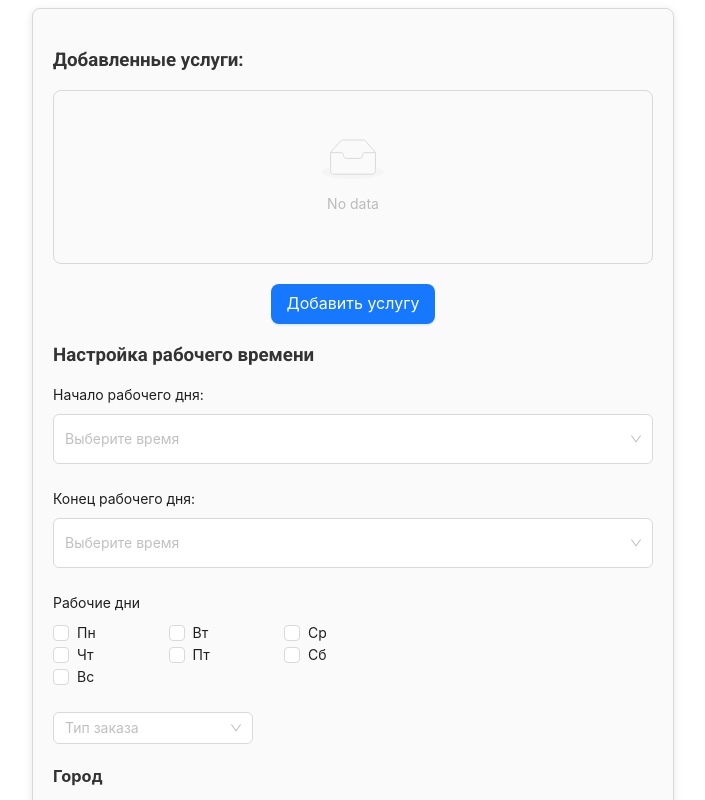
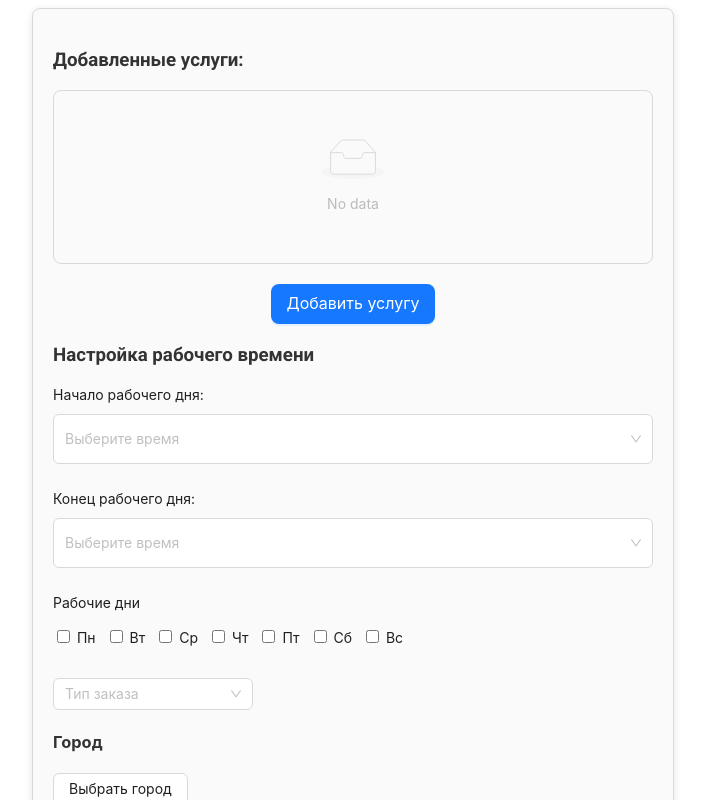
Before and after one commit to mlproger/test_vue_spec_bot, a Vue app: page / in a window 1280 px wide. Both pictures are taken after a click on the button "Редактировать информацию". Shown: the top 800 px of the page, without its empty margins (287-992 px from the left). Built offline with nearby package versions, Linux system fonts and the light colour scheme.

Commit message:
Update ServicesForm.vue

```diff
--- a/src/components/ServicesForm.vue
+++ b/src/components/ServicesForm.vue
@@ -108,7 +108,7 @@
       <h3 style="margin-top: 20px;">Настройка рабочего времени</h3>
       <a-form layout="vertical">
         <a-form-item label="Начало рабочего дня:">
-          <a-select v-model="startTime" @change="onStartTimeChange" placeholder="Выберите время" class="custom-select">
+          <a-select v-model="startTime" @change="onStartTimeChange" :placeholder="this.formattedStartTime || 'Выберите время'" class="custom-select">
             <a-select-option
               v-for="time in timeOptions"
               :key="time"
@@ -119,7 +119,7 @@
           </a-select>
         </a-form-item>
         <a-form-item label="Конец рабочего дня:">
-          <a-select v-model="endTime" @change="onEndTimeChange" placeholder="Выберите время" class="custom-select">
+          <a-select v-model="endTime" @change="onEndTimeChange" :placeholder="this.formattedEndTime || 'Выберите время'" class="custom-select">
             <a-select-option
               v-for="time in timeOptionsReverse"
               :key="time"
@@ -130,16 +130,19 @@
           </a-select>
         </a-form-item>
         <a-form-item label="Рабочие дни">
-          <a-checkbox-group v-model="workingDays" @change="onWorkingDaysChange">
-            <a-row>
-              <a-col v-for="day in days" :key="day" span="8">
-                <a-checkbox :value="day">{{ day }}</a-checkbox>
-              </a-col>
-            </a-row>
-          </a-checkbox-group>
+          <div v-for="(day, index) in days" :key="index" style="display: inline-block; margin-right: 10px;">
+            <label>
+              <input
+                type="checkbox"
+                :value="day"
+                v-model="workingDays"
+              />
+              {{ day }}
+            </label>
+          </div>
         </a-form-item>
 
-        <a-select v-model="orderType" @change="handleChange" placeholder="Тип заказа" style="width: 200px">
+        <a-select v-model="orderType" @change="handleChange" :placeholder="this.orderType || 'Тип заказа'" style="width: 200px">
           <a-select-option :value="true">С выездом</a-select-option>
           <a-select-option :value="false">Без выезда</a-select-option>
           </a-select>
@@ -213,6 +216,7 @@ export default {
       isServiceModalVisible: false,
       days: ['Пн', 'Вт', 'Ср', 'Чт', 'Пт', 'Сб', 'Вс'],
       workingDays: [],
+      workingDaysChecked: [],
       services: [],
       userId: null,
       editMode: false,
@@ -251,6 +255,7 @@ export default {
     },
   },
   mounted() {
+
     const script = document.createElement('script');
     script.src = 'https://telegram.org/js/telegram-web-app.js';
     script.onload = () => {
@@ -328,6 +333,15 @@ export default {
             this.startTime = data.time_start;
             this.endTime = data.time_end;
             this.workingDays = data.work_days || [];
+            for (let index = 0; index < data.work_days.length; index++) {
+              this.workingDaysChecked.push(
+                {
+                  "day": data.work_days[index],
+                  "checked": true
+                }
+              );
+            }
+            console.log(this.workingDaysChecked);
             if(data.out === true){
               this.orderType = "С выездом";
             } else if (data.out === false) {
```
